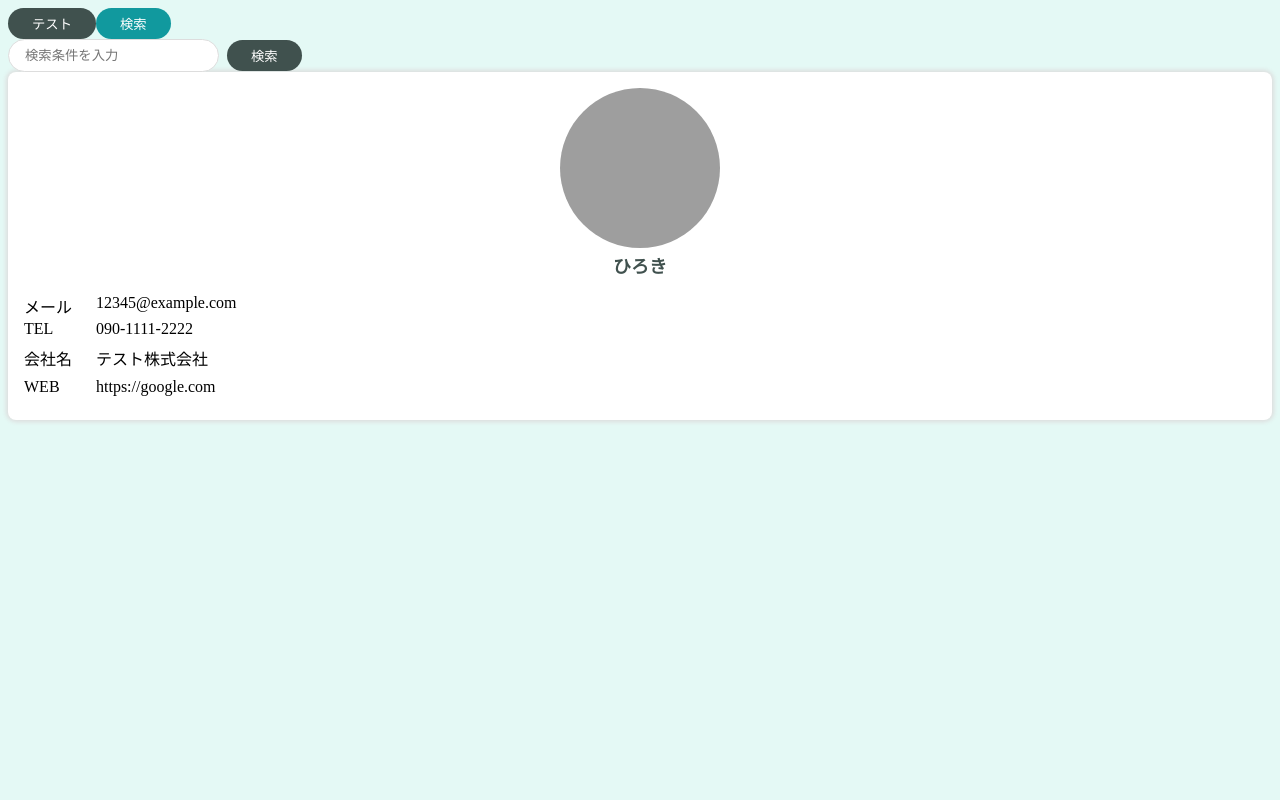
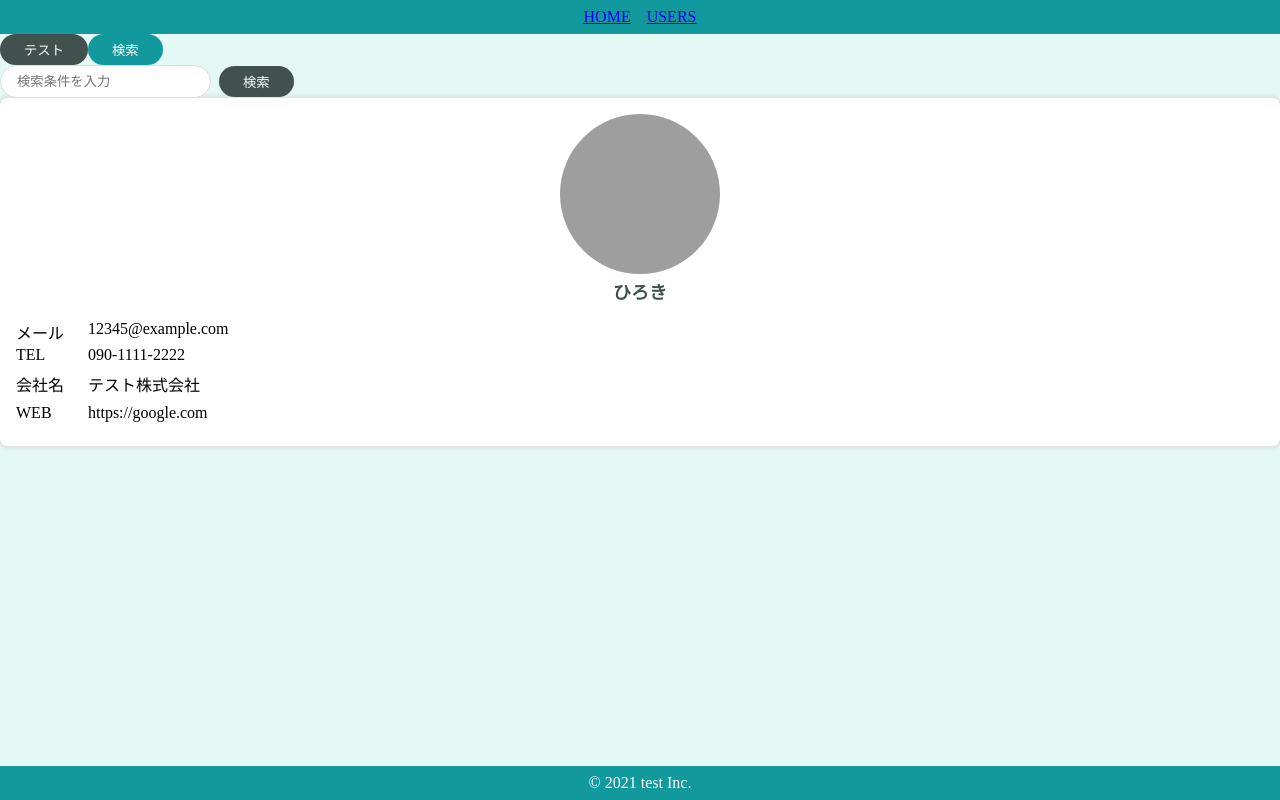
Before and after one commit to rotosiri-zu/vitejs-vite-yud6p9jq, a React (Vite) app: page / in a window 1280 px wide. Built offline with nearby package versions, Linux system fonts and the light colour scheme; grey boxes are pictures that could not be loaded.

Commit message:
Templateの作成

```diff
--- a/src/App.jsx
+++ b/src/App.jsx
@@ -1,9 +1,12 @@
 import { useState } from 'react';
 import './App.css';
+import { BrowserRouter } from "react-router-dom";
 import { PrimaryButton } from './components/atoms/button/PrimaryButton';
 import { SecondaryButton } from './components/atoms/button/SecondaryButton';
 import { SearchInput } from './components/molecules/SearchInput';
 import { UserCard } from './components/organisms/user/UserCard';
+import { HeaderOnly } from "./components/templates/HeaderOnly";
+import { DefaultLayout } from "./components/templates/DefaultLayout";
 
 const user = {
   name: "ひろき",
@@ -20,13 +23,15 @@
   const [count, setCount] = useState(0);
 
   return (
-    <div className="App">
-      <PrimaryButton>テスト</PrimaryButton>
-      <SecondaryButton>検索</SecondaryButton>
-      <br />
-      <SearchInput />
-      <UserCard user={user} />
-    </div>
+    <BrowserRouter>
+      <DefaultLayout>
+        <PrimaryButton>テスト</PrimaryButton>
+        <SecondaryButton>検索</SecondaryButton>
+        <br />
+        <SearchInput />
+        <UserCard user={user} />
+      </DefaultLayout>
+    </BrowserRouter>
   );
 }
 export default App;
--- /dev/null
+++ b/src/components/atoms/layout/Footer.jsx
@@ -0,0 +1,15 @@
+import styled from "styled-components";
+
+export const Footer = () => {
+    return <SFooter> &copy; 2021 test Inc.</SFooter>
+}
+
+const SFooter = styled.footer`
+    background-color: #11999e;
+    color: #fff;
+    text-align: center;
+    padding: 8px 0;
+    position: fixed;
+    bottom: 0;
+    width: 100%;
+`
--- /dev/null
+++ b/src/components/atoms/layout/Header.jsx
@@ -0,0 +1,21 @@
+import { Link } from "react-router-dom";
+import styled from "styled-components";
+
+export const Header = () => {
+    return (
+        <SHeader>
+            <SLink to="/">HOME</SLink>
+            <SLink to="/users">USERS</SLink>
+        </SHeader>
+    )
+}
+
+const SHeader = styled.header`
+    background-color: #11999e;
+    color: #fff;
+    text-align: center;
+    padding: 8px 0;
+`
+const SLink = styled(Link)`
+    margin: 0 8px;
+`
--- /dev/null
+++ b/src/components/templates/DefaultLayout.jsx
@@ -0,0 +1,13 @@
+import { Header } from "../atoms/layout/Header";
+import { Footer } from "../atoms/layout/Footer";
+
+export const DefaultLayout = (props) => {
+    const { children } = props;
+    return (
+        <>
+            <Header />
+            {children}
+            <Footer />
+        </>
+    )
+}
--- /dev/null
+++ b/src/components/templates/HeaderOnly.jsx
@@ -0,0 +1,11 @@
+import { Header } from "../atoms/layout/Header";
+
+export const HeaderOnly = (props) => {
+    const { children } = props;
+    return (
+        <>
+            <Header />
+            {children}
+        </>
+    )
+}
--- a/src/index.css
+++ b/src/index.css
@@ -1,3 +1,5 @@
 body {
   background-color: #e4f9f5;
+  margin: 0;
+  min-height: 100vh;
 }
```
